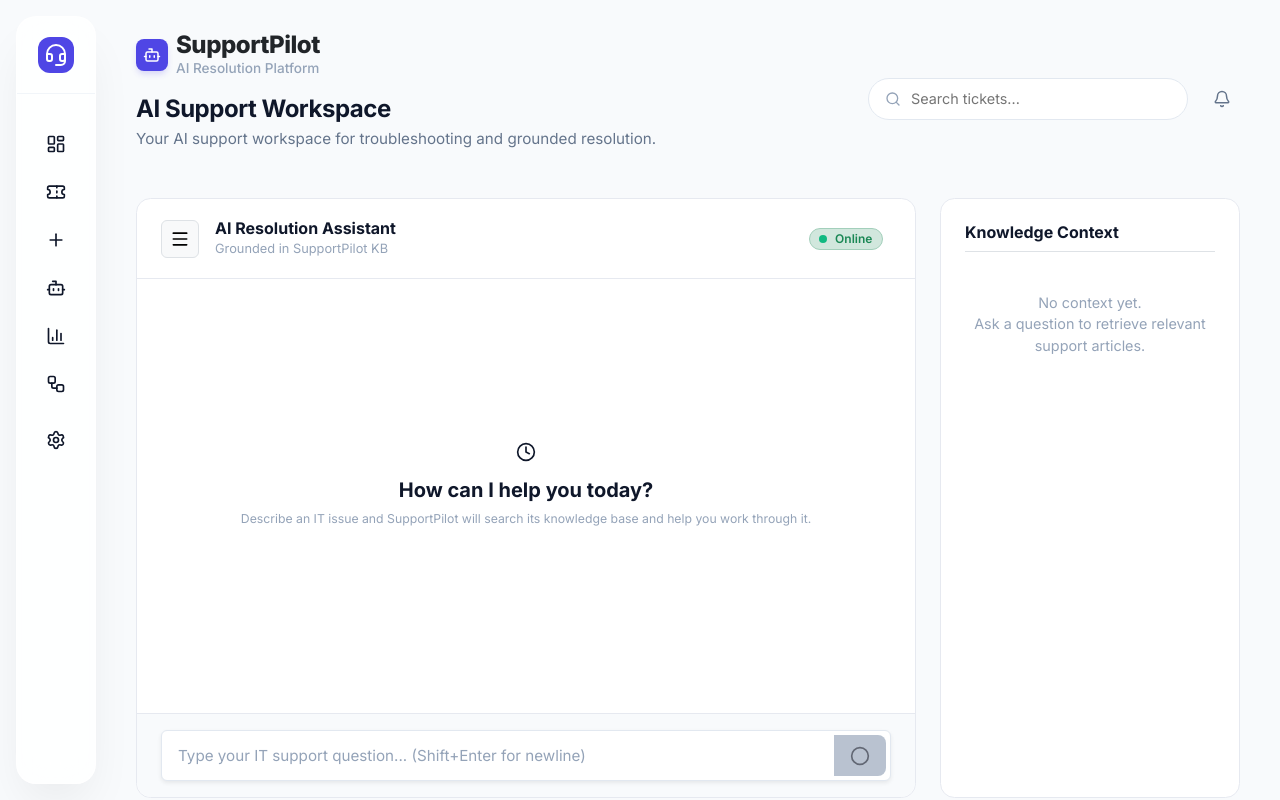
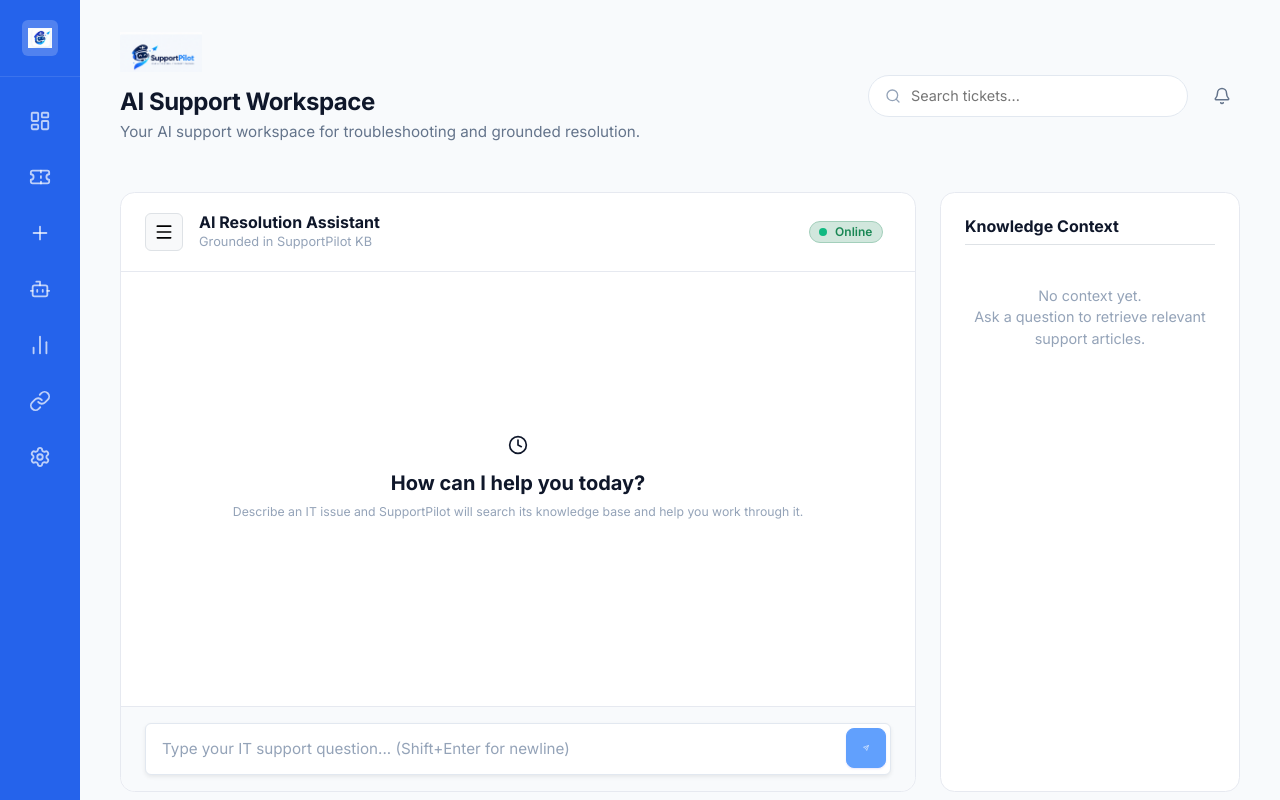
Before and after one commit to gosangariJoshitha/SupportPilot, a Flask app: template templates/agents.html in a window 1280 px wide. Run offline with Flask 3, Linux system fonts and the light colour scheme; the template is opened without the code that fills it, so the values that code supplies are empty; some libraries are stand-ins or nearby versions.

Commit message:
Update styling and branding: Add logo, favicon, and finalize blue sidebar UI

```diff
--- a/assets/css/style.css
+++ b/assets/css/style.css
@@ -172,162 +172,145 @@ a:hover {
 /* Sidebar */
 .sidebar {
     width: 80px;
-    background: rgba(255, 255, 255, 0.85);
-    backdrop-filter: blur(16px);
-    -webkit-backdrop-filter: blur(16px);
-    border: 1px solid rgba(255, 255, 255, 0.5);
-    border-radius: 20px;
-    margin: 1rem 0 1rem 1rem;
-    box-shadow: var(--shadow-2xl, 0 25px 50px -12px rgba(0, 0, 0, 0.08));
+    background: #2563EB; /* Solid blue sidebar */
+    border-right: none;
     display: flex;
     flex-direction: column;
     flex-shrink: 0;
-    height: calc(100vh - 2rem);
+    height: 100vh;
     position: sticky;
-    top: 1rem;
+    top: 0;
     z-index: 1040;
-    transition: width 0.4s cubic-bezier(0.175, 0.885, 0.32, 1.1);
-    overflow: hidden;
+    overflow: visible !important;
 }
 
-.sidebar:hover {
-    width: 260px;
-}
-
-.sidebar:not(:hover) .sidebar-brand-titles,
-.sidebar:not(:hover) .nav-section-title,
-.sidebar:not(:hover) .sidebar-promo,
-.sidebar:not(:hover) .user-name,
-.sidebar:not(:hover) .nav-link span {
-    opacity: 0;
-    pointer-events: none;
-    position: absolute;
-    white-space: nowrap;
-    transition: opacity 0.2s ease;
-}
-
-.sidebar .nav-link span {
-    transition: opacity 0.4s ease 0.1s;
-    opacity: 1;
-}
-
-.sidebar:not(:hover) .sidebar-header {
-    justify-content: center;
-    padding: 1.25rem 0.5rem;
-}
-.sidebar:not(:hover) .sidebar-nav {
-    align-items: center;
-}
-.sidebar:not(:hover) .nav-link {
-    justify-content: center;
-    padding: 0.75rem;
-    width: 100%;
-}
-.sidebar:not(:hover) .nav-link svg {
-    margin-right: 0 !important;
+/* Hide elements that shouldn't appear in the compact sidebar */
+.sidebar .sidebar-brand-titles,
+.sidebar .nav-section-title,
+.sidebar .sidebar-promo,
+.sidebar .user-name {
+    display: none;
 }
 
 .sidebar-header {
-    padding: 1.25rem 1.25rem;
+    padding: 1.25rem 0;
     display: flex;
     align-items: center;
-    gap: 0.5rem;
-    border-bottom: 1px solid var(--border-light);
+    justify-content: center;
+    border-bottom: 1px solid rgba(255, 255, 255, 0.1);
+    overflow: visible !important;
 }
 
 .sidebar-brand-icon {
     width: 36px; height: 36px;
-    background: var(--primary);
+    background: rgba(255, 255, 255, 0.2);
     color: #fff;
-    border-radius: var(--radius-md);
+    border-radius: var(--radius-sm);
     display: inline-flex;
     align-items: center;
     justify-content: center;
+    transition: all 0.2s ease;
 }
 
-.sidebar-brand-icon svg { width: 24px; height: 24px; }
-.sidebar-brand-text { font-weight: 800; font-size: 1.5rem; color: var(--text-primary); letter-spacing: -0.02em; }
-.sidebar-brand-sub { font-size: 0.85rem; color: var(--text-secondary); font-weight: 600; }
+.sidebar-brand-icon:hover {
+    background: #FFFFFF;
+    color: #2563EB;
+    transform: scale(1.05);
+}
+
+.sidebar-brand-icon:hover svg {
+    color: #2563EB;
+}
+
+.sidebar-brand-icon svg { width: 22px; height: 22px; transition: color 0.2s ease; }
 
 .sidebar-nav {
-    padding: 1.25rem 1rem;
+    padding: 1.25rem 0.75rem;
     display: flex;
     flex-direction: column;
-    gap: 0.25rem;
+    gap: 0.5rem;
     flex-grow: 1;
-    overflow-y: auto;
+    overflow: visible !important;
 }
 
-.nav-section-title {
-    font-size: 0.75rem;
-    text-transform: uppercase;
-    letter-spacing: 0.05em;
-    color: var(--text-muted);
-    font-weight: 600;
-    margin: 1rem 0 0.5rem 0.5rem;
+.sidebar-footer {
+    margin-top: auto;
+    padding: 1.25rem 0.75rem;
+    border-top: 1px solid rgba(255, 255, 255, 0.1);
+    display: flex;
+    justify-content: center;
+    overflow: visible !important;
 }
 
 .nav-link {
     display: flex;
     align-items: center;
-    gap: 0.75rem;
-    padding: 0.6rem 0.85rem;
-    color: var(--text-secondary);
-    font-weight: 500;
-    border-radius: var(--radius);
+    justify-content: center;
+    width: 48px;
+    height: 48px;
+    margin: 0 auto;
+    color: rgba(255, 255, 255, 0.7);
+    border-radius: 12px;
     position: relative;
-    transition: color 0.3s ease, background 0.3s ease, transform 0.3s cubic-bezier(0.175, 0.885, 0.32, 1.275);
+    transition: all 0.2s ease;
+    padding: 0;
 }
 
 .nav-link svg {
-    width: 20px; height: 20px;
-    color: var(--text-primary);
-    transition: transform 0.3s cubic-bezier(0.175, 0.885, 0.32, 1.275), color 0.3s ease;
+    width: 22px; height: 22px;
+    color: rgba(255, 255, 255, 0.7);
+    transition: color 0.2s ease;
+    margin: 0 !important; /* overrides any inline styles */
 }
 
 .nav-link:hover {
-    background: var(--surface-hover);
-    color: var(--text-primary);
-    transform: translateY(-2px);
+    background: rgba(255, 255, 255, 0.15);
 }
 
 .nav-link:hover svg {
-    color: var(--text-secondary);
-    transform: scale(1.1);
+    color: #FFFFFF;
 }
 
 .nav-link.active {
-    background: var(--primary-soft);
-    color: var(--primary);
-    font-weight: 600;
+    background: #FFFFFF; /* White background for active state */
+}
+
+.nav-link.active::before {
+    display: none;
 }
 
 .nav-link.active svg {
-    color: var(--primary);
+    color: #2563EB; /* Blue icon */
 }
 
-/* Sidebar Promo */
-.sidebar-promo {
-    margin: auto 1rem 1.25rem;
-    padding: 1.25rem;
-    background: var(--ai-soft);
-    border-radius: var(--radius-md);
-    border: 1px solid rgba(147, 51, 234, 0.1);
-    position: relative;
-    overflow: hidden;
+/* Tooltip / Label */
+.nav-link span {
+    position: absolute;
+    left: calc(100% + 12px);
+    top: 50%;
+    transform: translateY(-50%) translateX(-8px);
+    background: #FFFFFF;
+    color: #2563EB; /* Make page names blue */
+    padding: 0.65rem 1rem;
+    border-radius: 12px;
+    font-size: 0.85rem;
+    font-weight: 600;
+    white-space: nowrap;
+    opacity: 0;
+    pointer-events: none;
+    transition: all 0.2s ease;
+    z-index: 1050;
+    box-shadow: 0 4px 15px rgba(0, 0, 0, 0.08);
+    border: 1px solid var(--border-light);
 }
 
-.sidebar-promo h6 { font-weight: 700; color: var(--ai); font-size: 0.95rem; margin-bottom: 0.35rem; }
-.sidebar-promo p { font-size: 0.8rem; color: #7e22ce; margin-bottom: 0; line-height: 1.4; }
-.sidebar-promo .promo-icon {
-    width: 36px; height: 36px;
-    border-radius: var(--radius-sm);
-    background: var(--ai);
-    color: #fff;
-    display: flex; align-items: center; justify-content: center;
-    margin-bottom: 0.75rem;
+.nav-link:hover span {
+    opacity: 1;
+    transform: translateY(-50%) translateX(0);
 }
-.sidebar-promo .promo-icon svg { width: 18px; height: 18px; }
+
+/* Promo is hidden, but keep some base classes just in case */
+.sidebar-promo { display: none; }
 
 /* Main Content & Topbar */
 .main-content {
--- a/templates/agents.html
+++ b/templates/agents.html
@@ -257,7 +257,7 @@
         </div>
         <div class="dropdown">
           <button class="btn btn-sm btn-light border" type="button" data-bs-toggle="dropdown" id="chatMenuBtn" style="display:none;">
-            <i data-lucide="circle" style="width:20px;height:20px;"></i>
+            <i data-lucide="more-vertical" style="width:20px;height:20px;"></i>
           </button>
           <ul class="dropdown-menu dropdown-menu-end shadow-sm border-0">
             <li><a class="dropdown-item small" href="javascript:void(0);" onclick="renameChat()">Rename</a></li>
@@ -288,8 +288,8 @@
         <textarea id="chatInput" class="form-control border-0 shadow-none"
           placeholder="Type your IT support question... (Shift+Enter for newline)"
           rows="1" style="resize: none; background: transparent; padding-top: 0.6rem;"></textarea>
-        <button id="sendBtn" class="btn btn-send" disabled>
-          <i data-lucide="circle" style="width:20px;height:20px;"></i>
+        <button id="sendBtn" class="btn btn-primary d-flex align-items-center justify-content-center" style="border-radius: 8px; width: 40px; height: 40px;" disabled>
+          <i data-lucide="send" style="width:20px;height:20px;"></i>
         </button>
       </div>
     </div>
--- a/templates/base.html
+++ b/templates/base.html
@@ -14,51 +14,49 @@
     const activeTheme = savedTheme === 'system' ? (window.matchMedia('(prefers-color-scheme: dark)').matches ? 'dark' : 'light') : savedTheme;
     document.documentElement.setAttribute('data-bs-theme', activeTheme);
   </script>
+    <!-- Favicon -->
+    <link rel="shortcut icon" href="{{ url_for('static', filename='favicon.ico') }}?v=4">
+    <link rel="icon" type="image/png" href="{{ url_for('static', filename='img/favicon.png') }}?v=4">
 </head>
 <body>
   <div class="app-wrapper w-100">
     <!-- Sidebar -->
     {% if not hide_sidebar %}
     <aside class="sidebar">
-      <div class="sidebar-header d-flex justify-content-center align-items-center w-100">
-        <div class="d-flex align-items-center gap-2 sidebar-brand-text-wrapper">
-          <div class="sidebar-brand-icon flex-shrink-0"><i data-lucide="headset"></i></div>
-          <div class="sidebar-brand-titles">
-            <div class="sidebar-brand-text">SupportPilot</div>
-            <div class="sidebar-brand-sub">AI Resolution Platform</div>
-          </div>
-        </div>
+      <div class="sidebar-header">
+        <a href="{{ url_for('index') }}" class="sidebar-brand-icon" title="Dashboard">
+          <img src="{{ url_for('static', filename='img/favicon.png') }}?v=3" alt="SupportPilot Logo" style="width: 24px; height: 24px; object-fit: contain;">
+        </a>
       </div>
 
-      <nav class="sidebar-nav mt-2">
+      <nav class="sidebar-nav">
         <a href="{{ url_for('index') }}" class="nav-link {% if request.endpoint == 'index' %}active{% endif %}">
           <i data-lucide="layout-dashboard"></i> <span>Dashboard</span>
         </a>
         <a href="{{ url_for('my_tickets') }}" class="nav-link {% if request.endpoint == 'my_tickets' or request.endpoint == 'view_ticket' %}active{% endif %}">
-          <i data-lucide="ticket"></i> <span>My Tickets</span>
+          <i data-lucide="ticket"></i> <span>Tickets</span>
         </a>
         <a href="{{ url_for('add_tickets') }}" class="nav-link {% if request.endpoint == 'add_tickets' %}active{% endif %}">
-          <i data-lucide="plus"></i> <span>Add Ticket</span>
+          <i data-lucide="plus"></i> <span>Create Ticket</span>
         </a>
         <a href="{{ url_for('agents') }}" class="nav-link {% if request.endpoint == 'agents' %}active{% endif %}">
-          <i data-lucide="bot"></i> <span>AI Resolution Agent</span>
+          <i data-lucide="bot"></i> <span>AI Assistant</span>
         </a>
         <a href="{{ url_for('analytics') }}" class="nav-link {% if request.endpoint == 'analytics' %}active{% endif %}">
-          <i data-lucide="bar-chart-3"></i> <span>Analytics</span>
+          <i data-lucide="bar-chart-2"></i> <span>Analytics</span>
         </a>
         <a href="{{ url_for('integrations') }}" class="nav-link {% if request.endpoint == 'integrations' %}active{% endif %}">
-          <i data-lucide="workflow"></i> <span>Integrations</span>
+          <i data-lucide="link"></i> <span>Integrations</span>
         </a>
-
-        <a href="{{ url_for('settings') }}" class="nav-link mt-2 {% if request.endpoint == 'settings' %}active{% endif %}">
+        <a href="{{ url_for('settings') }}" class="nav-link {% if request.endpoint == 'settings' %}active{% endif %}">
           <i data-lucide="settings"></i> <span>Settings</span>
         </a>
       </nav>
 
       {% if user %}
-      <div class="mt-auto d-flex justify-content-center p-3 border-top" style="border-color: var(--border-light) !important;">
-        <a href="{{ url_for('logout') }}" class="nav-link text-danger w-100 justify-content-center px-0" title="Logout">
-          <i data-lucide="log-out" style="width: 22px; height: 22px;"></i>
+      <div class="sidebar-footer">
+        <a href="{{ url_for('logout') }}" class="nav-link">
+          <i data-lucide="log-out"></i> <span>Logout</span>
         </a>
       </div>
       {% endif %}
@@ -71,13 +69,7 @@
       <header class="topbar">
         <div>
           <div class="d-flex align-items-center gap-2 mb-3">
-            <div style="width:32px;height:32px; background:var(--primary); color:#fff; border-radius:8px; display:flex; align-items:center; justify-content:center; box-shadow: 0 4px 6px -1px rgba(79, 70, 229, 0.2);">
-              <i data-lucide="bot" style="width:18px;height:18px;"></i>
-            </div>
-            <div>
-              <div class="fw-bold text-dark" style="font-size: 1.5rem; font-weight: 800 !important; line-height: 1.1; letter-spacing: -0.02em;">SupportPilot</div>
-              <div class="text-muted fw-medium" style="font-size: 0.85rem;">AI Resolution Platform</div>
-            </div>
+            <img src="{{ url_for('static', filename='img/logo.png') }}?v=3" alt="SupportPilot Title" style="height: 40px; object-fit: contain;">
           </div>
           <h1 class="page-title">{% block page_title %}Dashboard{% endblock %}</h1>
           <p class="page-subtitle">{% block page_subtitle %}<span id="greeting-text">Welcome</span>, {{ user.full_name if user else 'Guest' }}{% endblock %}</p>
--- a/templates/index.html
+++ b/templates/index.html
@@ -280,13 +280,13 @@
     <a href="/agents" class="fab-action" aria-label="Open AI Agent">
       <span class="fab-action-label">AI Agent</span>
       <div class="fab-action-btn">
-        <i data-lucide="bot" style="color:var(--cyan); width:20px; height:20px;"></i>
+        <i data-lucide="bot" style="width:20px; height:20px;"></i>
       </div>
     </a>
     <a href="/add_tickets" class="fab-action" aria-label="Create New Ticket">
       <span class="fab-action-label">New Ticket</span>
       <div class="fab-action-btn">
-        <i data-lucide="plus" style="color:var(--teal); width:20px; height:20px;"></i>
+        <i data-lucide="plus" style="width:20px; height:20px;"></i>
       </div>
     </a>
   </div>
--- a/templates/login.html
+++ b/templates/login.html
@@ -34,11 +34,7 @@
             <div class="row align-items-center g-5">
                 <div class="col-lg-6">
                     <div class="d-flex align-items-center gap-2 mb-4">
-                        <span class="brand-icon">SP</span>
-                        <div>
-                            <div class="fw-bold text-dark">SupportPilot</div>
-                            <div class="text-muted" style="font-size:.7rem;">Your AI-Powered IT Support Partner</div>
-                        </div>
+                        <img src="{{ url_for('static', filename='img/logo.png') }}?v=3" alt="SupportPilot" style="height: 48px; object-fit: contain;">
                     </div>
 
                     <h1 class="fw-800 text-dark mb-3" style="font-weight:800; font-size:2.6rem; line-height:1.15;">Smarter Support.<br>Faster Solutions.</h1>
--- a/templates/signup.html
+++ b/templates/signup.html
@@ -30,11 +30,7 @@
             <div class="row align-items-center g-5">
                 <div class="col-lg-6">
                     <div class="d-flex align-items-center gap-2 mb-4">
-                        <span class="brand-icon">SP</span>
-                        <div>
-                            <div class="fw-bold text-dark">SupportPilot</div>
-                            <div class="text-muted" style="font-size:.7rem;">Your AI-Powered IT Support Partner</div>
-                        </div>
+                        <img src="{{ url_for('static', filename='img/SupportPilot title.png') }}" alt="SupportPilot" style="height: 48px; object-fit: contain;">
                     </div>
 
                     <h1 class="text-dark mb-3" style="font-weight:800; font-size:2.6rem; line-height:1.15;">Join SupportPilot<br>today!</h1>
```
Also changed, not shown: crop_logo.py (added, +37 -0 lines), assets/favicon.ico (added), assets/img/favicon.png (added), assets/img/logo.png (added), favicon.ico (added).
